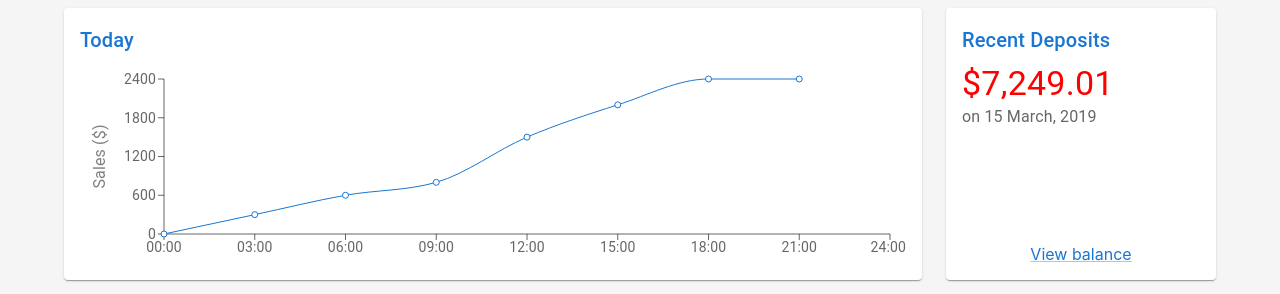
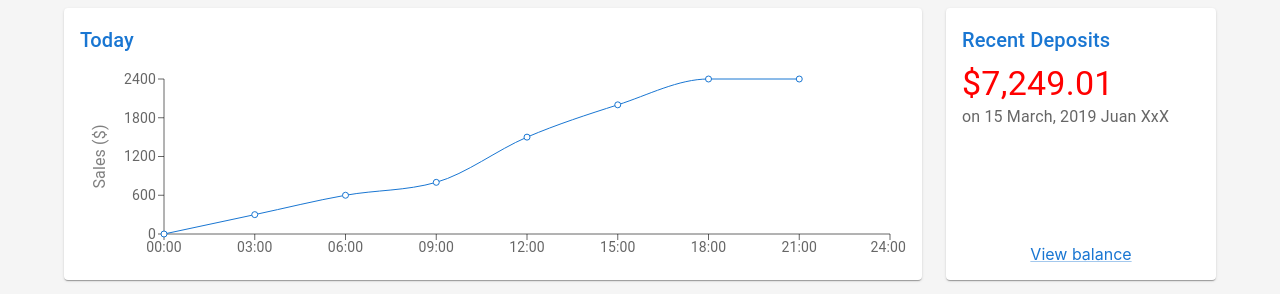
Before and after one commit to devJuanAlbeiro/poc-percy, a React (Create React App) app: page / in a window 1280 px wide. Shown: the top 294 px of the page. Built offline with nearby package versions, Linux system fonts and the light colour scheme.

Commit message:
Initial change 3;2D

```diff
--- a/src/CustomContainer/Deposits.tsx
+++ b/src/CustomContainer/Deposits.tsx
@@ -23,7 +23,7 @@ export default function Deposits() {
         $7,249.01
       </Typography>
       <Typography color="text.secondary" sx={{ flex: 1 }}>
-        on 15 March, 2019
+        on 15 March, 2019 Juan XxX
       </Typography>
       <Box
         data-cy="view-balance-deposits-link"
```
